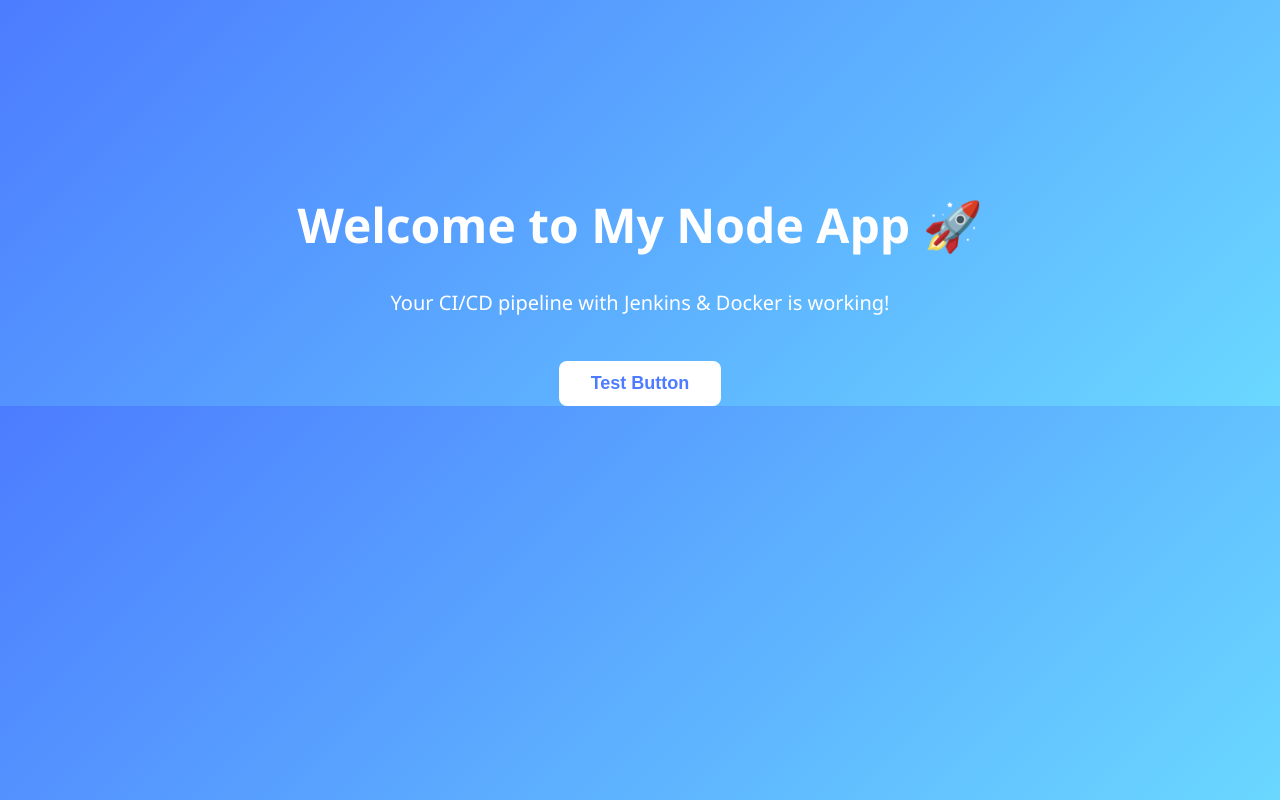
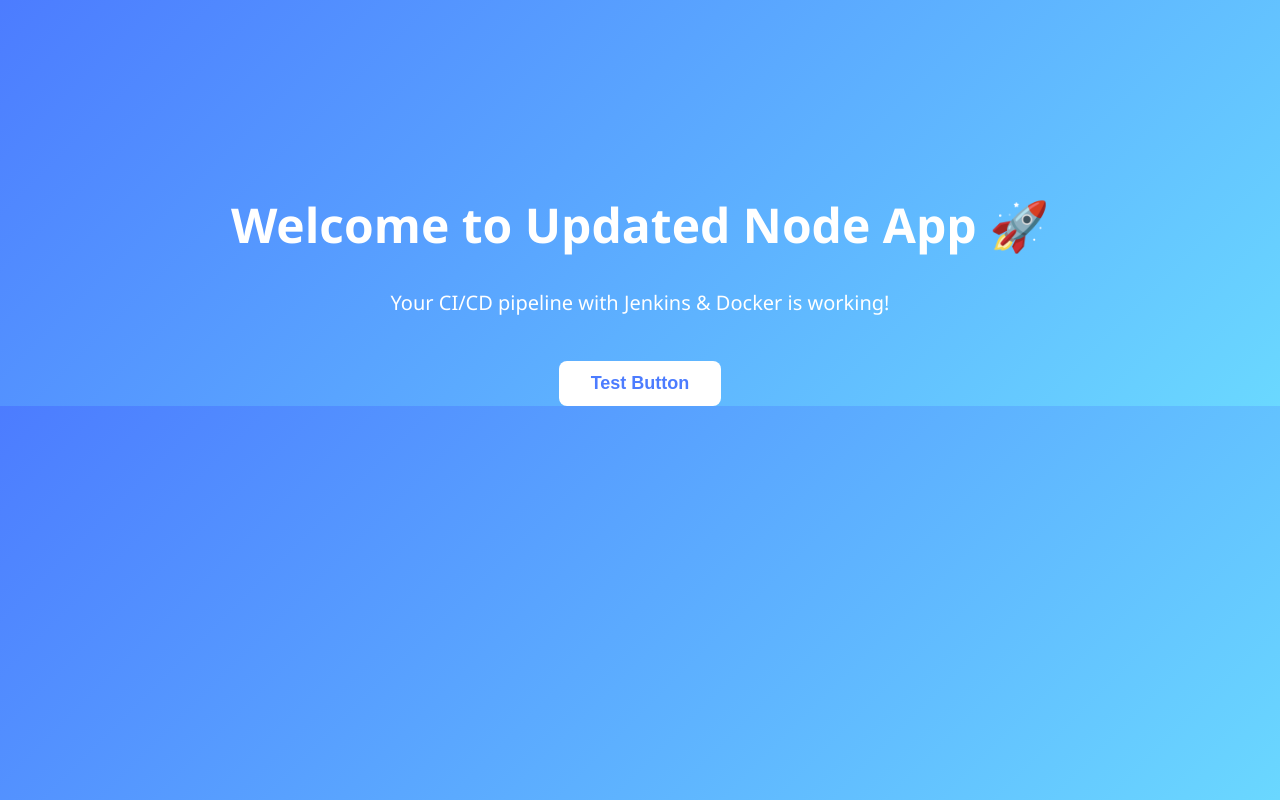
Before and after one commit to ketanray-cmd/jenkins-node-app, a website: page public/index.html in a window 1280 px wide. Drawn offline with Linux system fonts and the light colour scheme.

Commit message:
Updated index.html

```diff
--- a/public/index.html
+++ b/public/index.html
@@ -43,7 +43,7 @@
 </head>
 <body>
     <div class="container">
-        <h1>Welcome to My Node App 🚀</h1>
+        <h1>Welcome to Updated Node App 🚀</h1>
         <p>Your CI/CD pipeline with Jenkins & Docker is working!</p>
         <button class="btn" onclick="alert('Pipeline Deployment Successful!')">
             Test Button
```
